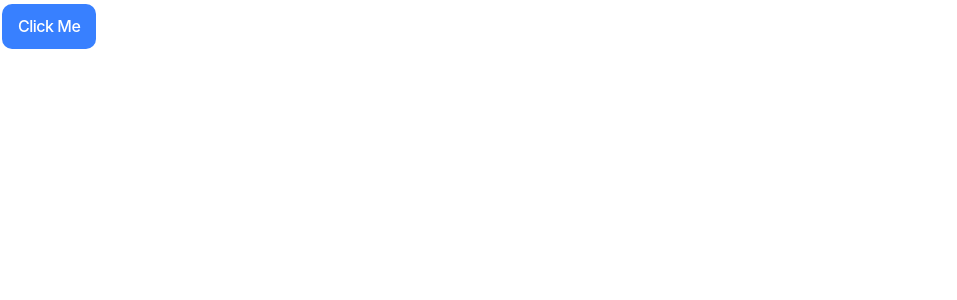
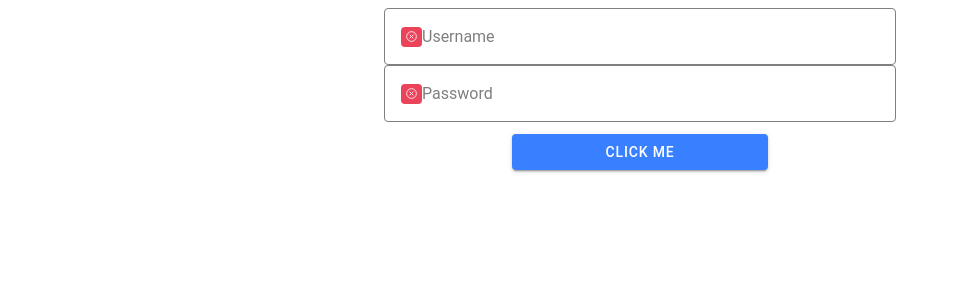
Before and after one commit to KSherwoodd/ControlNews, a React (Create React App) app: page / in a window 1280 px wide. Shown: the top 300 px of the page, without its empty margins (0-957 px from the left). Built offline with nearby package versions, Linux system fonts and the light colour scheme.

Commit message:
2 files modified, 1 added, 1 deleted

```diff
--- a/src/Home/App.tsx
+++ b/src/Home/App.tsx
@@ -39,7 +39,7 @@ import Header from './mainHeader';
 import { IonReactRouter } from '@ionic/react-router';
 
 setupIonicReact({
-  mode: 'ios',
+  mode: 'md',
 });
 
 /*
--- /dev/null
+++ b/src/Home/SignInPage/SignInCSS.css
@@ -0,0 +1,18 @@
+ion-button {
+  width: 20%;
+  display: block;
+  margin-left: auto;
+  margin-right: auto;
+}
+
+#username-input {
+  width: 40%;
+  margin-left: auto;
+  margin-right: auto;
+}
+
+#password-input {
+  width: 40%;
+  margin-left: auto;
+  margin-right: auto;
+}
--- a/src/Home/SignInPage/SignInPage.tsx
+++ b/src/Home/SignInPage/SignInPage.tsx
@@ -1,42 +1,75 @@
 import React, { useState } from 'react';
-import { IonButton, useIonAlert } from '@ionic/react';
+import {
+  IonButton,
+  IonContent,
+  IonInput,
+  IonItem,
+  IonPage,
+  useIonAlert,
+  IonLabel,
+  IonList,
+  IonBadge,
+  IonIcon,
+} from '@ionic/react';
+
+import './SignInCSS.css';
+
+import {
+  checkmarkCircleOutline as tick,
+  closeCircleOutline as cross,
+} from 'ionicons/icons';
 
 function SignIn() {
   const [presentAlert] = useIonAlert();
-  const [handlerMessage, setHandlerMessage] = useState('');
-  const [roleMessage, setRoleMessage] = useState('');
+  const [validCheck, setValidCheck] = useState(false);
 
   return (
     <>
+      <IonPage className="ion-page" id="main-content">
+        <IonContent>
+          <IonList>
+            <IonItem fill="outline" id="username-input">
+              <IonLabel position="stacked"></IonLabel>
+              <IonInput className="detail-input" placeholder="Username">
+                <IonBadge slot="end" color={!validCheck ? 'danger' : 'success'}>
+                  <IonIcon icon={!validCheck ? cross : tick} />
+                </IonBadge>
+              </IonInput>
+            </IonItem>
+
+            <IonItem fill="outline" id="password-input">
+              <IonLabel position="stacked"></IonLabel>
+              <IonInput
+                className="detail-input"
+                type="password"
+                placeholder="Password"
+              >
+                <IonBadge slot="end" color={!validCheck ? 'danger' : 'success'}>
+                  <IonIcon icon={!validCheck ? cross : tick} />
+                </IonBadge>
+              </IonInput>
+            </IonItem>
+          </IonList>
+          {}
+          {}
           <IonButton
             onClick={() =>
               presentAlert({
-            header: 'Alert!',
+                header: 'Invalid name or password',
                 buttons: [
                   {
-                text: 'Cancel',
-                role: 'cancel',
-                handler: () => {
-                  setHandlerMessage('Alert canceled');
-                },
-              },
-              {
-                text: 'OK',
-                role: 'confirm',
-                handler: () => {
-                  setHandlerMessage('Alert confirmed');
-                },
+                    text: 'Retry',
+                    role: 'retry',
                   },
                 ],
-            onDidDismiss: (e: CustomEvent) =>
-              setRoleMessage(`Dismissed with role: ${e.detail.role}`),
+                onDidDismiss: (e: CustomEvent) => setValidCheck(!validCheck),
               })
             }
           >
             Click Me
           </IonButton>
-      <p>{handlerMessage}</p>
-      <p>{roleMessage}</p>
+        </IonContent>
+      </IonPage>
     </>
   );
 }
```
Also changed, not shown: src/Home/theme/Hamburger_icon.svg (deleted). Lines whose indentation alone changed are shown as unchanged.
